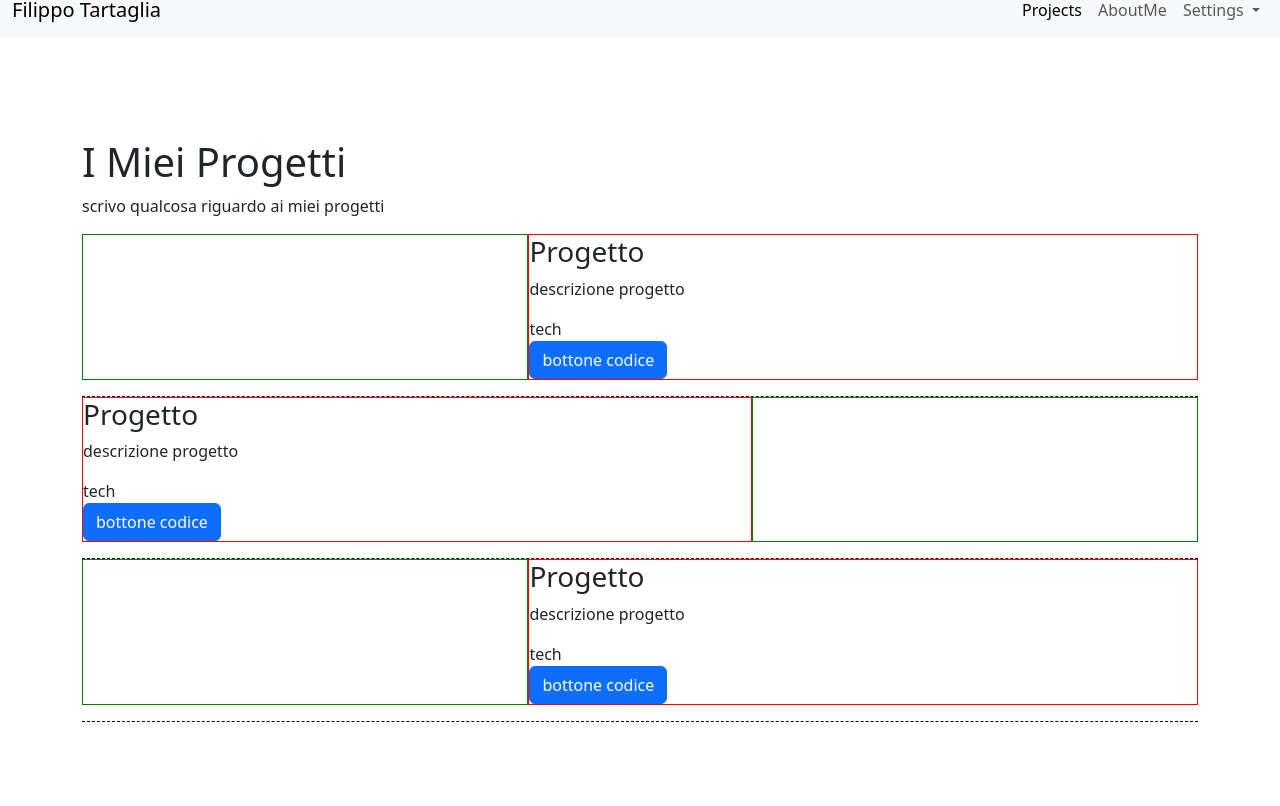
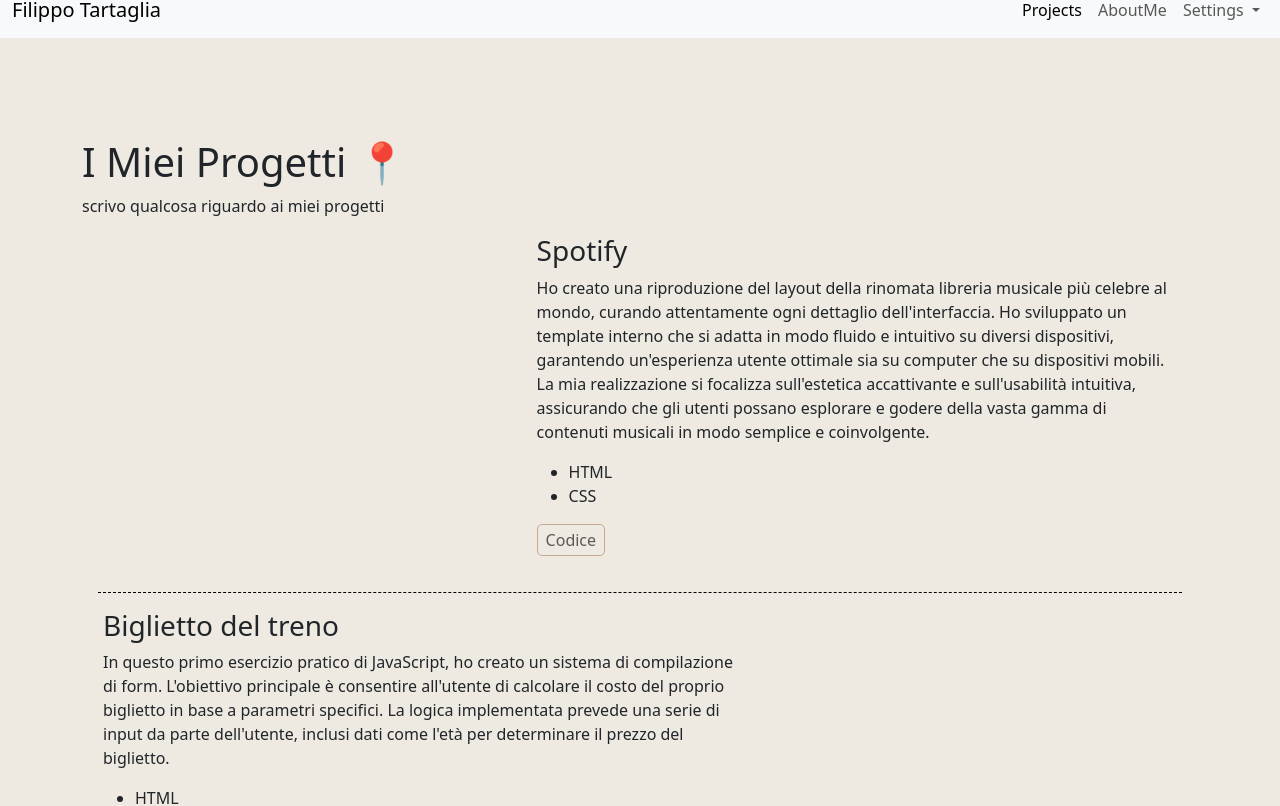
Before and after one commit to TartagliaFilippo/portfolio, a Vue app: page / in a window 1280 px wide. Shown: the part 898-1704 px from the top of the page. Built offline with nearby package versions, Linux system fonts and the light colour scheme.

Commit message:
edit style Projects

```diff
--- a/src/components/Projects.vue
+++ b/src/components/Projects.vue
@@ -3,7 +3,48 @@
   data() {
     return {
       title: "I Miei Progetti",
-      projects: [1, 2, 3],
+      projects: [
+        {
+          id: 1,
+          name: "Spotify",
+          description:
+            "Ho creato una riproduzione del layout della rinomata libreria musicale più celebre al mondo, curando attentamente ogni dettaglio dell'interfaccia. Ho sviluppato un template interno che si adatta in modo fluido e intuitivo su diversi dispositivi, garantendo un'esperienza utente ottimale sia su computer che su dispositivi mobili. La mia realizzazione si focalizza sull'estetica accattivante e sull'usabilità intuitiva, assicurando che gli utenti possano esplorare e godere della vasta gamma di contenuti musicali in modo semplice e coinvolgente.",
+          technologies: ["HTML", "CSS"],
+          link: "",
+        },
+        {
+          id: 2,
+          name: "Biglietto del treno",
+          description:
+            "In questo primo esercizio pratico di JavaScript, ho creato un sistema di compilazione di form. L'obiettivo principale è consentire all'utente di calcolare il costo del proprio biglietto in base a parametri specifici. La logica implementata prevede una serie di input da parte dell'utente, inclusi dati come l'età per determinare il prezzo del biglietto.",
+          technologies: ["HTML", "CSS", "JavaScript"],
+          link: "",
+        },
+        {
+          id: 3,
+          name: "Boolzapp",
+          description:
+            "Nel mio ultimo progetto, ho ricreato con cura e attenzione l'interfaccia della celebre app di messaggistica WhatsApp. Una delle sfide principali è stata l'integrazione dei messaggi scritti nelle diverse chat all'interno della mia rappresentazione dati. Ho creato un sistema che gestisce in modo fluido e immediato l'aggiunta e la visualizzazione di messaggi inviati e ricevuti, consentendo agli utenti di vedere la conversazione prendere vita man mano che i messaggi vengono inseriti. Ho introdotto una funzionalità di ricerca che permette agli utenti di filtrare rapidamente i contatti in base ai loro nomi. Questa funzione ottimizza l'esperienza utente, permettendo di trovare facilmente e rapidamente il contatto desiderato all'interno di una lunga lista.",
+          technologies: ["HTML", "CSS", "Vue 3"],
+          link: "",
+        },
+        {
+          id: 4,
+          name: "Boolflix",
+          description:
+            "Ho replicato la rinomata applicazione Netflix, sfruttando chiamate API per ottenere una vasta gamma di film. L'implementazione si è concentrata sulla ricezione dinamica e organizzata di queste informazioni, classificando accuratamente i film in serie TV e film a sé stanti. Un aspetto cruciale è stato il mapping delle informazioni ricevute dall'API. Ho progettato un sistema che estrae e visualizza le informazioni pertinenti per gli utenti, come le descrizioni dettagliate, le valutazioni e le immagini di copertina dei film. Questo approccio mira a fornire agli utenti una panoramica completa e coinvolgente dei contenuti disponibili, facilitando la loro scelta in base ai propri interessi e preferenze. Per migliorare l'esperienza di navigazione, ho incluso una barra di ricerca intuitiva. Questo strumento consente agli utenti di cercare film specifici in modo rapido e efficiente, offrendo un modo immediato per accedere ai contenuti desiderati senza dover sfogliare un vasto catalogo.",
+          technologies: ["HTML", "SCSS", "JavaScript", "Vue 3"],
+          link: "",
+        },
+        {
+          id: 5,
+          name: "Deliveboo",
+          description:
+            "Come culmine del mio corso con Boolean, ho sviluppato un'applicazione completa, suddivisa tra front end e back end, che offre un'esperienza coinvolgente sia agli utenti registrati che a quelli non registrati. L'applicazione è stata progettata per permettere agli utenti di registrarsi sulla piattaforma e creare i propri ristoranti con una vasta gamma di piatti. La componente back end è stata sviluppata per gestire l'interazione con un database MySQL, dove i dati degli utenti, dei ristoranti e dei piatti vengono memorizzati in modo sicuro e strutturato. Utilizzando API, questi dati vengono forniti al front end, consentendo agli utenti di non registrarsi di effettuare ordini in modo semplice e intuitivo. Uno degli aspetti salienti è stata l'implementazione di un sistema di pagamento tramite Braintree, che offre agli utenti una modalità sicura e affidabile per gestire le transazioni finanziarie. Per gli utenti registrati, ho integrato funzionalità aggiuntive, come la visualizzazione dell'andamento delle vendite tramite grafici realizzati con Chart.js.",
+          technologies: ["HTML", "SCSS", "Laravel 9", "Vue 3", "JavaScript"],
+          link: "",
+        },
+      ],
     };
   },
 };
@@ -12,23 +53,23 @@
 <template>
   <div class="wrapper">
     <div class="container">
-      <h1>{{ title }}</h1>
+      <h1>{{ title }} &#128205;</h1>
       <p class="subtitle">scrivo qualcosa riguardo ai miei progetti</p>
-      <div
-        v-for="(project, index) in projects"
-        :key="index"
-        class="card-project"
-      >
+      <div v-for="project in projects" :key="project.id" class="card-project">
         <div class="image-section">
           <img src="" alt="" />
         </div>
         <div class="content-section">
-          <h3>Progetto</h3>
-          <p>descrizione progetto</p>
+          <h3>{{ project.name }}</h3>
+          <p>{{ project.description }}</p>
           <div class="technology">
-            <span>tech</span>
+            <ul>
+              <li v-for="tech in project.technologies">{{ tech }}</li>
+            </ul>
           </div>
-          <div class="btn btn-primary">bottone codice</div>
+          <div class="button">
+            <a href="">Codice</a>
+          </div>
         </div>
       </div>
     </div>
@@ -36,13 +77,15 @@
 </template>
 
 <style lang="scss" scoped>
+@use "../assets/scss/variables.scss" as *;
 .wrapper {
-  height: 100vh;
-  margin: 100px 0 50px 0;
+  background-color: $background-color;
+  padding: 100px 0 50px;
 
   .card-project {
     display: flex;
     padding-bottom: 1rem;
+    margin: 1rem;
     border-bottom: 1px dashed black;
 
     &:nth-child(odd) {
@@ -54,11 +97,32 @@
     }
     .image-section {
       width: 40%;
-      border: 1px solid green;
     }
     .content-section {
       width: 60%;
-      border: 1px solid red;
+      padding: 0 5px;
+
+      .button {
+        width: fit-content;
+        border: 1px solid $shade-100;
+        background-color: $background-color;
+        padding: 3px 8px;
+        border-radius: 5px;
+        margin-bottom: 20px;
+
+        &:hover {
+          background-color: $shade-100;
+          color: $grey-color;
+
+          a {
+            color: $shade-300;
+          }
+        }
+        a {
+          text-decoration: none;
+          color: $grey-text;
+        }
+      }
     }
   }
 }
```
